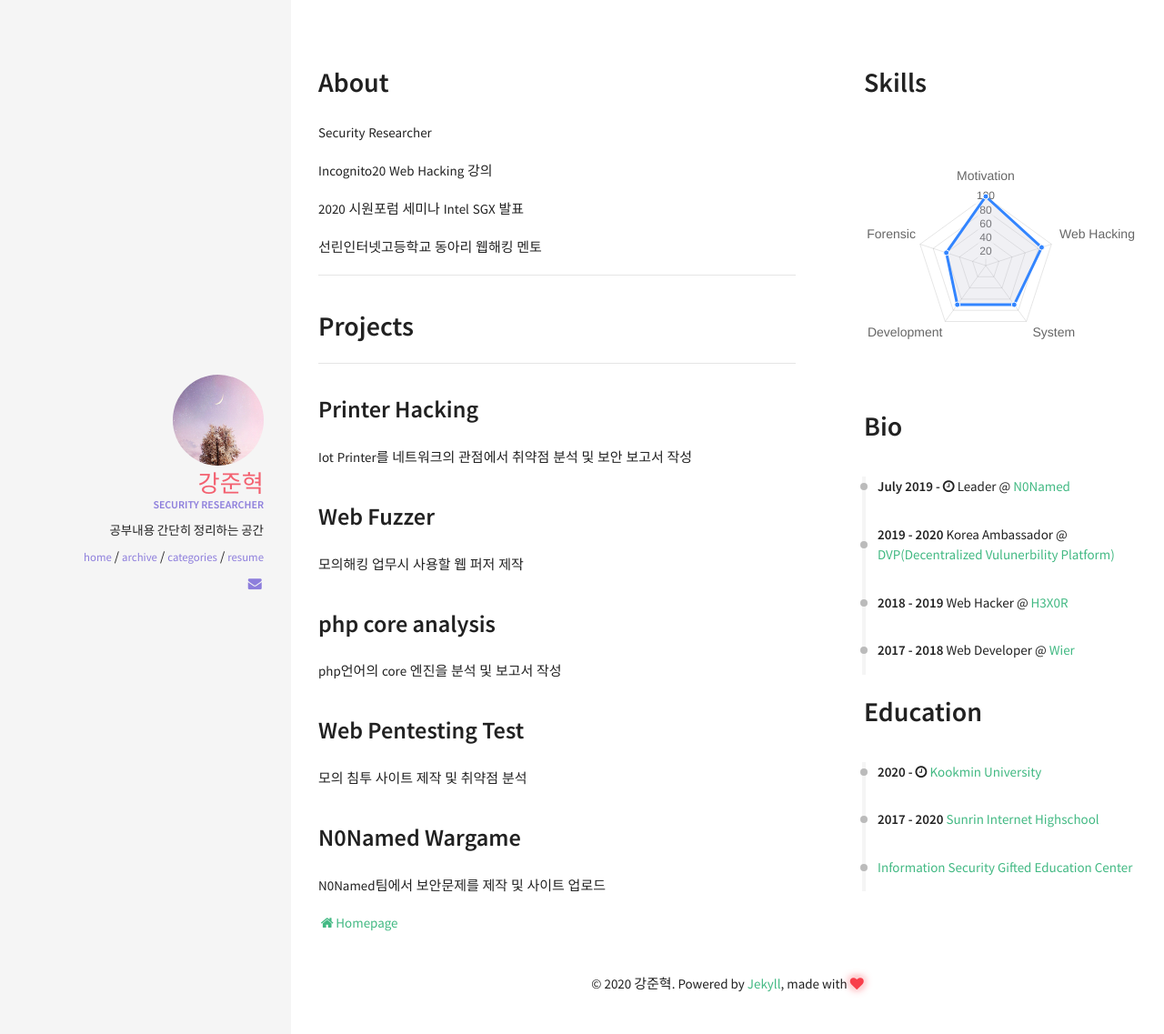
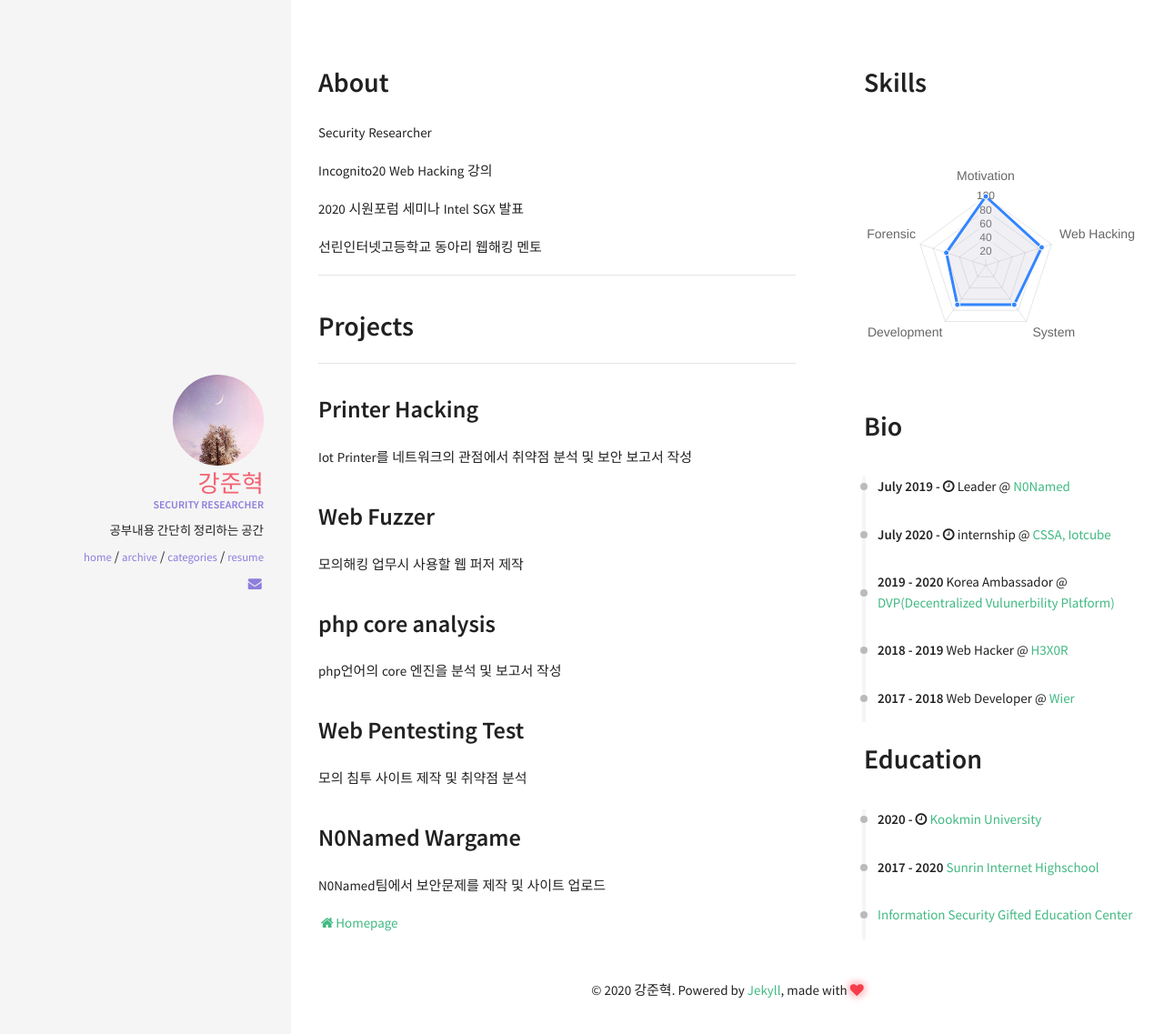
Before and after one commit to kangsecu/kangsecu.github.io, a Jekyll site: the page built from resume.html, in a window 1280 px wide. Shown: the top 1137 px of the page at 91% size. Built offline with Jekyll 4.4.1, drawn with Linux system fonts in a browser that asks for light colours; nearby versions of some CDN libraries.

Commit message:
Update careers.yml

```diff
--- a/_data/index/careers.yml
+++ b/_data/index/careers.yml
@@ -4,6 +4,11 @@
   link: http://n0-named.github.io
   date: July 2019 - <i class="fa fa-clock-o" aria-hidden="true" title="Until Now"></i>
   job: Leader
+
+- name: CSSA, Iotcube
+  link: https://www.iotcube.com/
+  date: July 2020 - <i class="fa fa-clock-o" aria-hidden="true" title="Until Now"></i>
+  job: internship
 
 - name: DVP(Decentralized Vulunerbility Platform)
   link: https://dvpnet.io/
```
